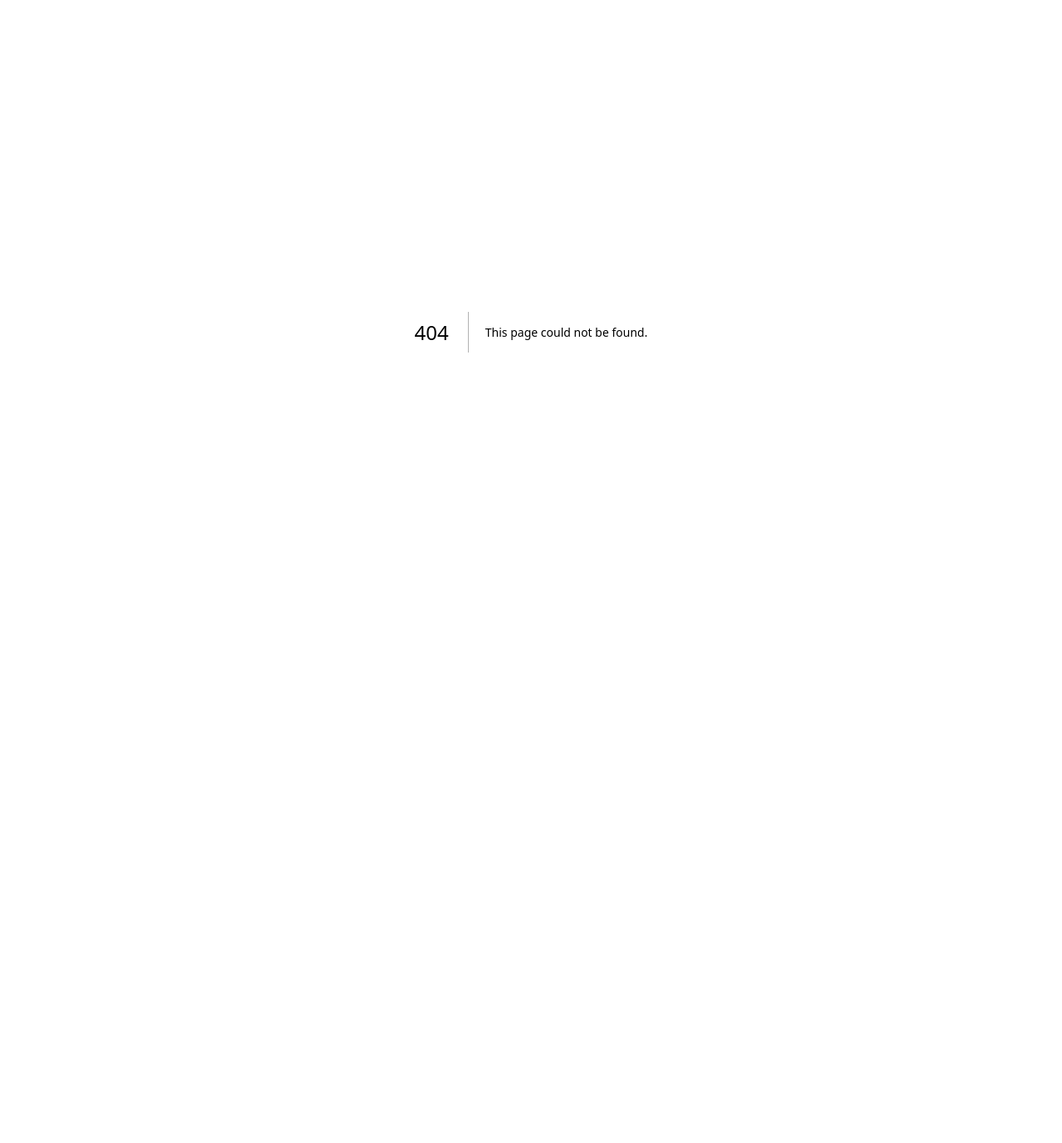
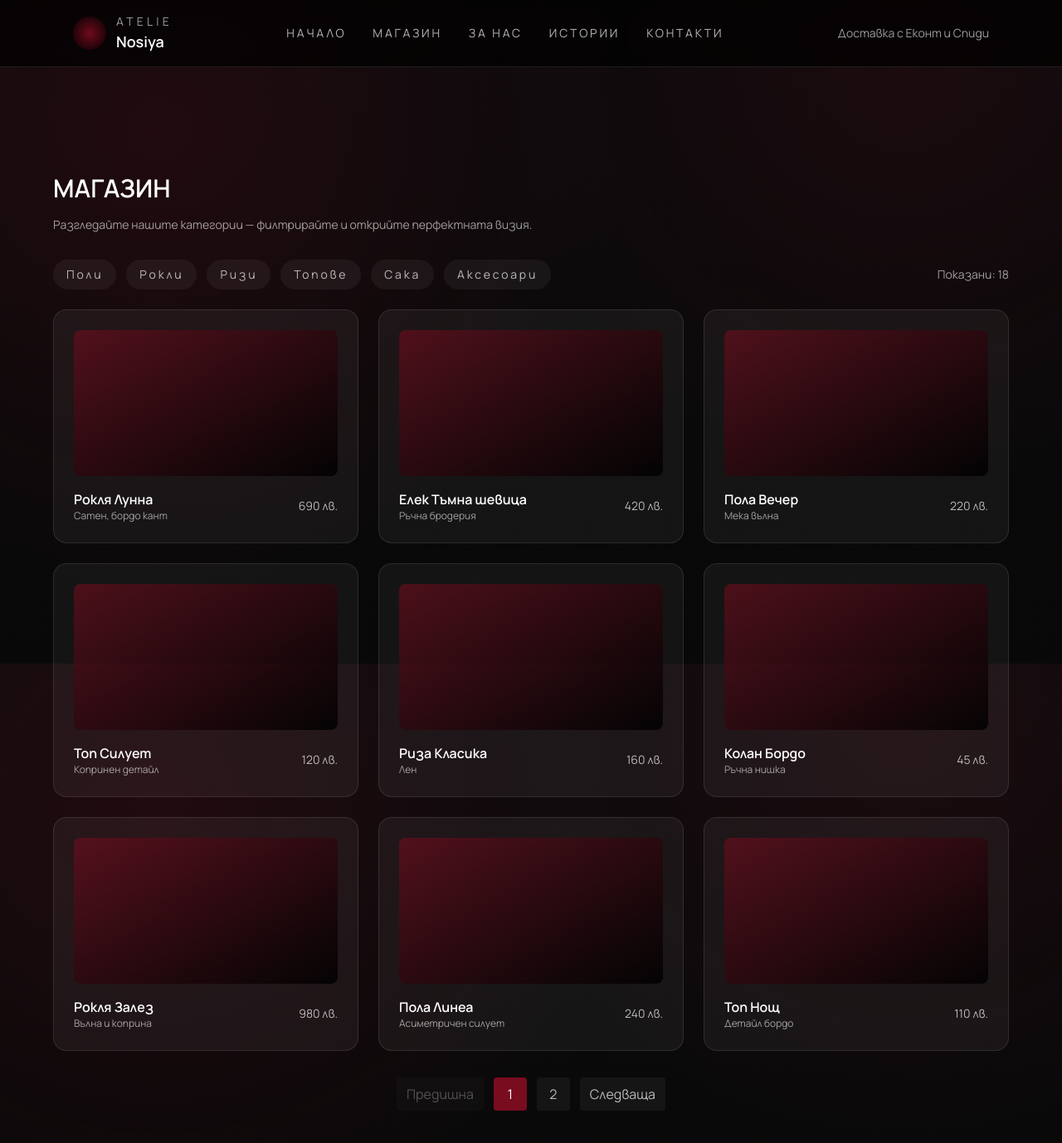
Before and after one commit to Niko5886/shopDanaVitan, a Next.js app: page /shop in a window 1280 px wide. Before the commit this address had no page. Shown: the top 1378 px of the page at 83% size. Before the commit the page ends 800 px from the top, so only its background shows below. Built offline with nearby package versions, Linux system fonts and the light colour scheme; a web font is replaced by a local one.

Commit message:
Add header component, shop page, and product data with filtering functionality

```diff
--- a/app/layout.tsx
+++ b/app/layout.tsx
@@ -1,6 +1,7 @@
 import type { Metadata } from "next";
 import { Manrope, Playfair_Display } from "next/font/google";
 import "./globals.css";
+import Header from "../components/Header";
 
 const manrope = Manrope({
   variable: "--font-manrope",
@@ -24,11 +25,9 @@ export default function RootLayout({
   children: React.ReactNode;
 }>) {
   return (
-    <html
-      lang="bg"
-      className={`${manrope.variable} ${playfair.variable} h-full scroll-smooth antialiased`}
-    >
+    <html lang="bg" className={`${manrope.variable} ${playfair.variable} h-full scroll-smooth antialiased`}>
       <body className="min-h-full flex flex-col bg-[color:var(--background)]">
+        <Header />
         {children}
       </body>
     </html>
--- a/app/page.tsx
+++ b/app/page.tsx
@@ -5,39 +5,7 @@ export default function Home() {
         <div className="pointer-events-none absolute -top-40 left-1/2 h-[420px] w-[720px] -translate-x-1/2 rounded-full bg-[radial-gradient(circle,rgba(122,12,31,0.35),rgba(0,0,0,0))] blur-3xl" />
         <div className="pointer-events-none absolute -bottom-48 right-[-10%] h-[520px] w-[520px] rounded-full bg-[radial-gradient(circle,rgba(122,12,31,0.2),rgba(0,0,0,0))] blur-3xl" />
 
-        <header className="sticky top-0 z-20 border-b border-white/10 bg-black/70 backdrop-blur">
-          <div className="mx-auto flex w-full max-w-6xl items-center justify-between px-6 py-4">
-            <div className="flex items-center gap-3">
-              <span className="h-10 w-10 rounded-full bg-[radial-gradient(circle,rgba(122,12,31,0.9),rgba(0,0,0,0.8))]" />
-              <div>
-                <p className="text-sm uppercase tracking-[0.3em] text-white/60">Atelie</p>
-                <p className="text-lg font-semibold text-white">Nosiya</p>
-              </div>
-            </div>
-            <nav className="hidden items-center gap-8 text-sm uppercase tracking-[0.2em] text-white/70 md:flex">
-              <a className="transition hover:text-white" href="#shop">
-                НАЧАЛО
-              </a>
-              <a className="transition hover:text-white" href="#products">
-                МАГАЗИН
-              </a>
-              <a className="transition hover:text-white" href="#craft">
-                ЗА НАС
-              </a>
-              <a className="transition hover:text-white" href="#stories">
-                Истории
-              </a>
-              <a className="transition hover:text-white" href="#contacts">
-                Контакти
-              </a>
-            </nav>
-            <div className="flex items-center gap-4">
-              <span className="hidden text-sm text-white/60 sm:inline">
-                Доставка с Еконт и Спиди
-              </span>
-            </div>
-          </div>
-        </header>
+
 
         <main className="relative z-10">
           <section id="home" className="scroll-mt-28 px-6 pb-20 pt-28 sm:pt-32">
--- /dev/null
+++ b/app/shop/page.tsx
@@ -0,0 +1,22 @@
+import ShopClient from "../../components/ShopClient";
+import { products } from "../../data/products";
+
+export const metadata = {
+  title: "Магазин — Atelie Nosiya",
+};
+
+export default function ShopPage() {
+  return (
+    <div className="min-h-screen text-[color:var(--foreground)]">
+      <main className="relative z-10 px-6 pb-20 pt-28 sm:pt-32">
+        <div className="mx-auto w-full max-w-6xl">
+          <h1 className="mb-4 text-3xl font-semibold text-white">МАГАЗИН</h1>
+          <p className="mb-8 max-w-2xl text-sm text-white/60">
+            Разгледайте нашите категории — филтрирайте и открийте перфектната визия.
+          </p>
+        </div>
+        <ShopClient products={products} />
+      </main>
+    </div>
+  );
+}
--- /dev/null
+++ b/components/Header.tsx
@@ -0,0 +1,37 @@
+import Link from "next/link";
+
+export default function Header() {
+  return (
+    <header className="sticky top-0 z-20 border-b border-white/10 bg-black/70 backdrop-blur">
+      <div className="mx-auto flex w-full max-w-6xl items-center justify-between px-6 py-4">
+        <div className="flex items-center gap-3">
+          <span className="h-10 w-10 rounded-full bg-[radial-gradient(circle,rgba(122,12,31,0.9),rgba(0,0,0,0.8))]" />
+          <div>
+            <p className="text-sm uppercase tracking-[0.3em] text-white/60">Atelie</p>
+            <p className="text-lg font-semibold text-white">Nosiya</p>
+          </div>
+        </div>
+        <nav className="hidden items-center gap-8 text-sm uppercase tracking-[0.2em] text-white/70 md:flex">
+          <Link className="transition hover:text-white" href="/">
+            НАЧАЛО
+          </Link>
+          <Link className="transition hover:text-white" href="/shop">
+            МАГАЗИН
+          </Link>
+          <Link className="transition hover:text-white" href="#craft">
+            ЗА НАС
+          </Link>
+          <Link className="transition hover:text-white" href="#stories">
+            Истории
+          </Link>
+          <Link className="transition hover:text-white" href="#contacts">
+            Контакти
+          </Link>
+        </nav>
+        <div className="flex items-center gap-4">
+          <span className="hidden text-sm text-white/60 sm:inline">Доставка с Еконт и Спиди</span>
+        </div>
+      </div>
+    </header>
+  );
+}
--- /dev/null
+++ b/components/ShopClient.tsx
@@ -0,0 +1,96 @@
+"use client";
+import { useMemo, useState } from "react";
+import type { Product } from "../data/products";
+
+type Props = {
+  products: Product[];
+};
+
+const CATEGORIES = ["Поли", "Рокли", "Ризи", "Топове", "Сака", "Аксесоари"];
+
+export default function ShopClient({ products }: Props) {
+  const [selected, setSelected] = useState<string[]>([]);
+  const [page, setPage] = useState(1);
+  const perPage = 9;
+
+  const filtered = useMemo(() => {
+    if (selected.length === 0) return products;
+    return products.filter((p) => selected.includes(p.category));
+  }, [products, selected]);
+
+  const totalPages = Math.max(1, Math.ceil(filtered.length / perPage));
+
+  const pageItems = useMemo(() => {
+    const start = (page - 1) * perPage;
+    return filtered.slice(start, start + perPage);
+  }, [filtered, page]);
+
+  function toggleCategory(cat: string) {
+    setPage(1);
+    setSelected((s) => (s.includes(cat) ? s.filter((x) => x !== cat) : [...s, cat]));
+  }
+
+  return (
+    <div className="mx-auto w-full max-w-6xl">
+      <div className="mb-6 flex flex-col items-stretch gap-4 sm:flex-row sm:items-center">
+        <div className="flex flex-wrap gap-3">
+          {CATEGORIES.map((cat) => (
+            <button
+              key={cat}
+              onClick={() => toggleCategory(cat)}
+              className={`rounded-full px-4 py-2 text-sm tracking-[0.2em] transition ${selected.includes(cat) ? "bg-[color:var(--accent)] text-white" : "bg-white/5 text-white/70 hover:bg-white/10"}`}
+            >
+              {cat}
+            </button>
+          ))}
+        </div>
+        <div className="ml-auto flex items-center gap-3">
+          <p className="text-sm text-white/60">Показани: {filtered.length}</p>
+        </div>
+      </div>
+
+      <div className="grid gap-6 sm:grid-cols-2 lg:grid-cols-3">
+        {pageItems.map((p) => (
+          <div key={p.id} className="rounded-2xl border border-white/10 bg-white/5 p-6">
+            <div className="h-44 w-full rounded-lg bg-[linear-gradient(150deg,rgba(122,12,31,0.55),rgba(0,0,0,0.85))]" />
+            <div className="mt-4 flex items-center justify-between">
+              <div>
+                <p className="text-base font-semibold text-white">{p.title}</p>
+                <p className="text-xs text-white/60">{p.note}</p>
+              </div>
+              <span className="text-sm text-white/70">{p.price}</span>
+            </div>
+          </div>
+        ))}
+      </div>
+
+      <div className="mt-8 flex items-center justify-center gap-3">
+        <button
+          onClick={() => setPage((s) => Math.max(1, s - 1))}
+          disabled={page === 1}
+          className="rounded px-3 py-2 bg-white/5 text-white/70 disabled:opacity-40"
+        >
+          Предишна
+        </button>
+
+        {Array.from({ length: totalPages }).map((_, i) => (
+          <button
+            key={i}
+            onClick={() => setPage(i + 1)}
+            className={`min-w-[40px] rounded px-3 py-2 ${page === i + 1 ? "bg-[color:var(--accent)] text-white" : "bg-white/5 text-white/70 hover:bg-white/10"}`}
+          >
+            {i + 1}
+          </button>
+        ))}
+
+        <button
+          onClick={() => setPage((s) => Math.min(totalPages, s + 1))}
+          disabled={page === totalPages}
+          className="rounded px-3 py-2 bg-white/5 text-white/70 disabled:opacity-40"
+        >
+          Следваща
+        </button>
+      </div>
+    </div>
+  );
+}
--- /dev/null
+++ b/data/products.ts
@@ -0,0 +1,28 @@
+export type Product = {
+  id: string;
+  title: string;
+  category: "Поли" | "Рокли" | "Ризи" | "Топове" | "Сака" | "Аксесоари";
+  price: string;
+  note?: string;
+};
+
+export const products: Product[] = [
+  { id: "p1", title: "Рокля Лунна", category: "Рокли", price: "690 лв.", note: "Сатен, бордо кант" },
+  { id: "p2", title: "Елек Тъмна шевица", category: "Сака", price: "420 лв.", note: "Ръчна бродерия" },
+  { id: "p3", title: "Пола Вечер", category: "Поли", price: "220 лв.", note: "Мека вълна" },
+  { id: "p4", title: "Топ Силует", category: "Топове", price: "120 лв.", note: "Копринен детайл" },
+  { id: "p5", title: "Риза Класика", category: "Ризи", price: "160 лв.", note: "Лен" },
+  { id: "p6", title: "Колан Бордо", category: "Аксесоари", price: "45 лв.", note: "Ръчна нишка" },
+  { id: "p7", title: "Рокля Залез", category: "Рокли", price: "980 лв.", note: "Вълна и коприна" },
+  { id: "p8", title: "Пола Линеа", category: "Поли", price: "240 лв.", note: "Асиметричен силует" },
+  { id: "p9", title: "Топ Нощ", category: "Топове", price: "110 лв.", note: "Детайл бордо" },
+  { id: "p10", title: "Риза Леко", category: "Ризи", price: "150 лв.", note: "Модерен крой" },
+  { id: "p11", title: "Сака Ателие", category: "Сака", price: "720 лв.", note: "Персонализирана" },
+  { id: "p12", title: "Шал Бордо", category: "Аксесоари", price: "60 лв.", note: "Копринен" },
+  { id: "p13", title: "Рокля Ритуал", category: "Рокли", price: "1200 лв.", note: "Лимитирана" },
+  { id: "p14", title: "Пола Традиция", category: "Поли", price: "300 лв.", note: "Ръчна бродерия" },
+  { id: "p15", title: "Топ Фина", category: "Топове", price: "130 лв.", note: "Коприна" },
+  { id: "p16", title: "Риза Елеганс", category: "Ризи", price: "180 лв.", note: "Натурални нишки" },
+  { id: "p17", title: "Сака Град", category: "Сака", price: "650 лв.", note: "Съвременен силует" },
+  { id: "p18", title: "Гривна Ръчна", category: "Аксесоари", price: "80 лв.", note: "Медно и кожа" },
+];
```
